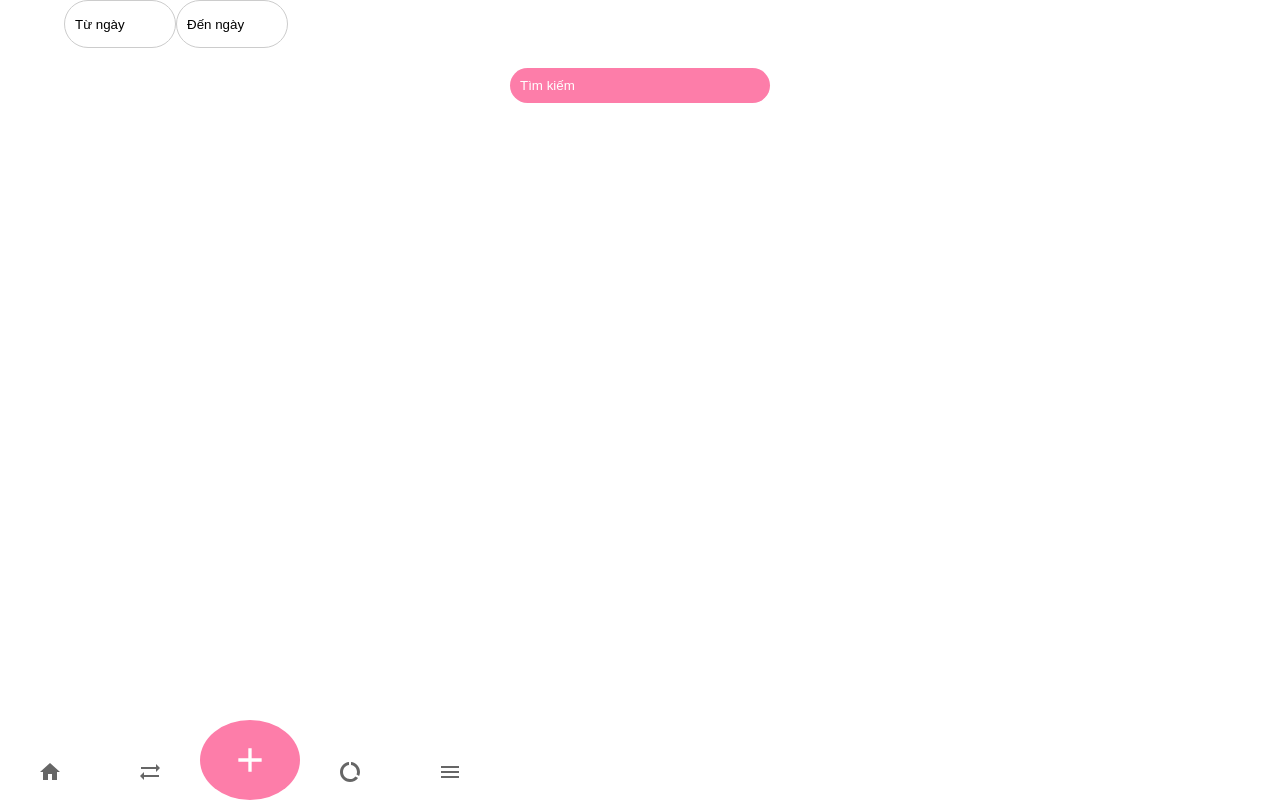
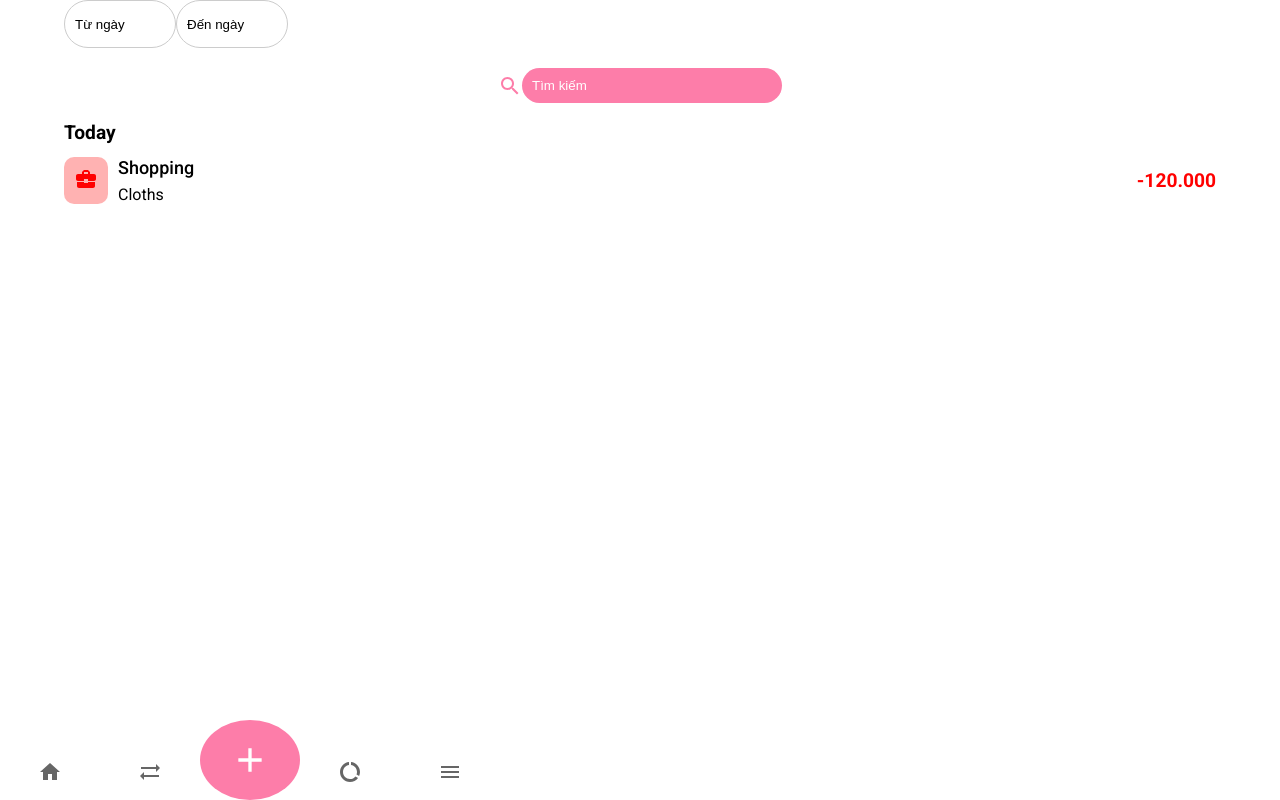
Before and after one commit to minhquan0509/financial-fe, a React (Create React App) app: page /spendings in a window 1280 px wide. Built offline with nearby package versions, Linux system fonts and the light colour scheme.

Commit message:
spending page

```diff
--- a/src/css/style.css
+++ b/src/css/style.css
@@ -72,7 +72,7 @@ body {
 }
 
 .spending-date-picker {
-  color: transparent;
+  color: black;
   position: relative;
   border: 1px solid #ccc;
   padding: 3px 10px;
@@ -91,6 +91,9 @@ body {
 
 .spending-search {
   margin-top: 20px;
+  display: flex;
+  justify-content: center;
+  align-items: center;
   text-align: center;
 }
 .spending-search-bar {
@@ -104,6 +107,45 @@ body {
 
 .spending-search-bar::placeholder {
   color: #fff;
+}
+
+.spending-list {
+  margin-top: 20px;
+}
+.spending-date{
+  font-size: larger;
+  font-weight: 600;
+  margin-bottom: 15px;
+}
+
+.spending-detail-list {
+  display: flex;
+  align-items: center;
+  justify-content: space-between;
+}
+
+.spending-icon {
+  background-color: rgba(255, 0, 0, 0.3);
+  border-radius: 10px;
+  padding: 10px;
+  margin-right: 10px;
+}
+
+.spending-category{
+  display: flex;
+  align-items: center;
+}
+
+.spending-info-category {
+  font-weight: 500;
+  font-size: large;
+  margin-bottom: 10px;
+}
+
+.price {
+  font-size: larger;
+  font-weight: 600;
+  color: red;
 }
 
 .footer-nav {
--- a/src/pages/Spending.jsx
+++ b/src/pages/Spending.jsx
@@ -1,11 +1,14 @@
 import { Container } from "@mui/material";
+import BusinessCenterIcon from '@mui/icons-material/BusinessCenter';
 import { useState } from "react";
 import DatePicker from "react-datepicker";
 import "react-datepicker/dist/react-datepicker.css";
+import { Search } from "@mui/icons-material";
 
 function Spending() {
   const [startDate, setStartDate] = useState();
   const [endDate, setEndDate] = useState();
+  const today = new Date();
   return (
     <Container className="spending">
       <div>
@@ -14,16 +17,38 @@ function Spending() {
           placeholderText="Từ ngày"
           selected={startDate}
           onChange={(date) => setStartDate(date)}
+          startDate={startDate}
+          maxDate={today}
         />
         <DatePicker
           className="spending-date-picker"
           placeholderText="Đến ngày"
           selected={endDate}
           onChange={(date) => setEndDate(date)}
+          endDate={endDate}
+          startDate={startDate}
+          minDate={startDate}
+          maxDate={today}
         />
       </div>
       <div className="spending-search">
+        <Search style={{ color: '#fd7da9' }}/>
         <input className="spending-search-bar" placeholder="Tìm kiếm" />
+      </div>
+      <div className="spending-list">
+        <div className="spending-date">Today</div>
+        <div className="spending-detail-list">
+          <div className="spending-category">
+            <div className="spending-icon">
+              <BusinessCenterIcon style={{ color: 'red' }} />
+            </div>
+            <div className="spending-info">
+              <div className="spending-info-category">Shopping</div>
+              <div className="spending-info-note">Cloths</div>
+            </div>
+          </div>
+          <div className="price">-120.000</div>
+        </div>
       </div>
     </Container>
   );
```
